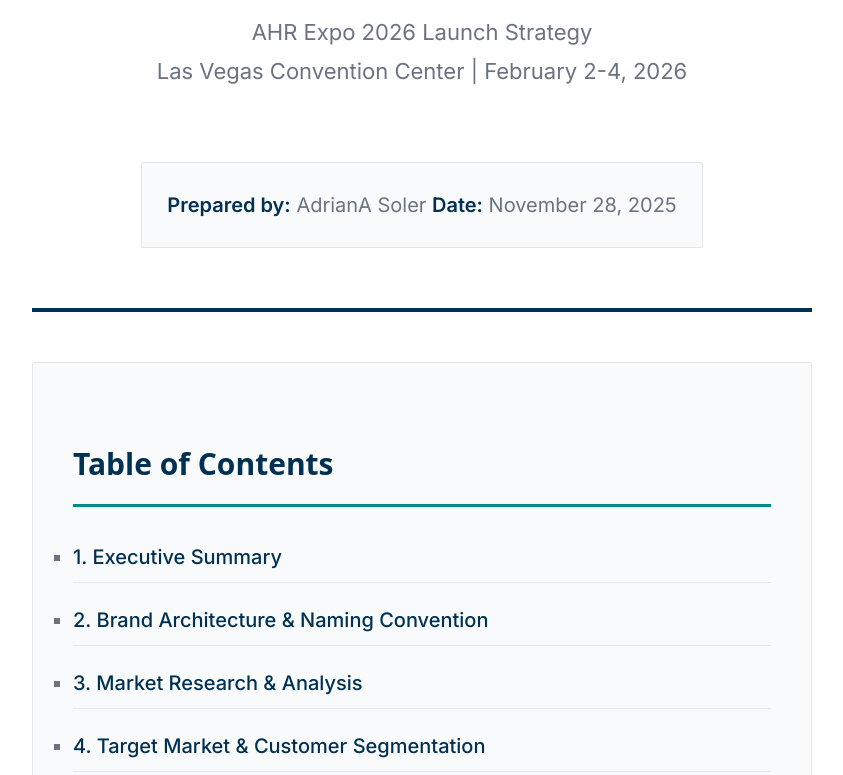
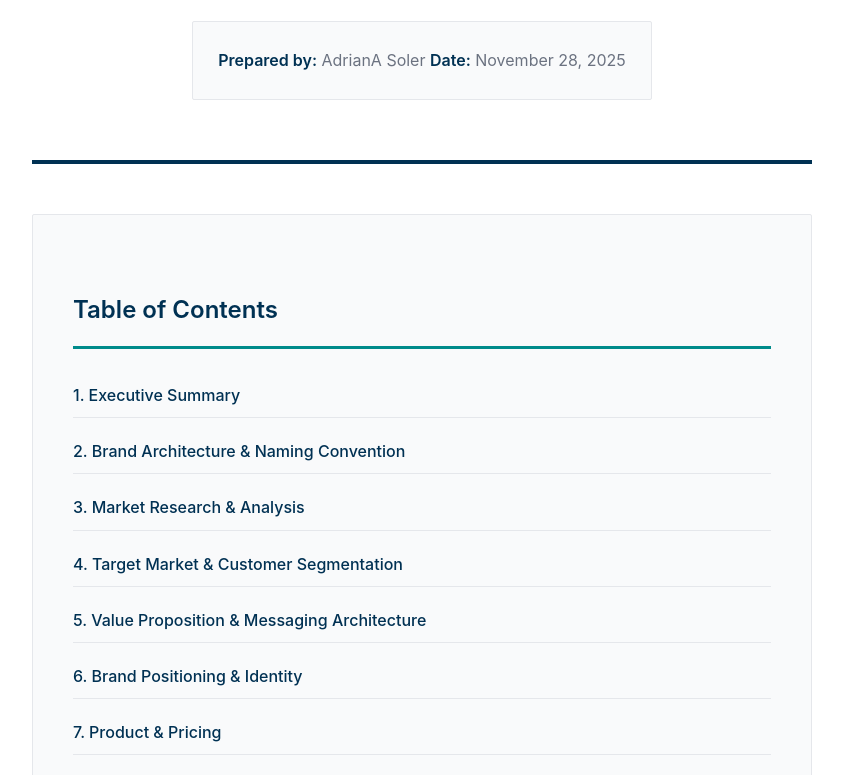
Before and after one commit to SaveEnergySystems-SMART/SES_PRO_MARKETING_STRATEGY, a plain HTML site: page index.html in a window 1280 px wide. Shown: the part 397-1172 px from the top of the page, without its empty margins (218-1061 px from the left). Drawn offline with nearby package versions, Linux system fonts and the light colour scheme.

Commit message:
Update index.html

```diff
--- a/index.html
+++ b/index.html
@@ -5,8 +5,6 @@
     <meta name="viewport" content="width=device-width, initial-scale=1.0">
     <meta name="description" content="Save Energy Systems PRO - Marketing Strategy & Plan 2025-2026">
     <title>Save Energy Systems PRO - Marketing Strategy &amp; Plan 2025-2026</title>
-    <link rel="stylesheet" href="https://cdn.jsdelivr.net/npm/@picocss/pico@1/css/pico.min.css">
-    <link rel="stylesheet" href="https://fonts.googleapis.com/css2?family=Inter:wght@300;400;500;600;700&display=swap">
     <style>
       /* CORPORATE COLOR PALETTE:
          Prussian Blue: #003153 (Primary - headers, titles)
```
